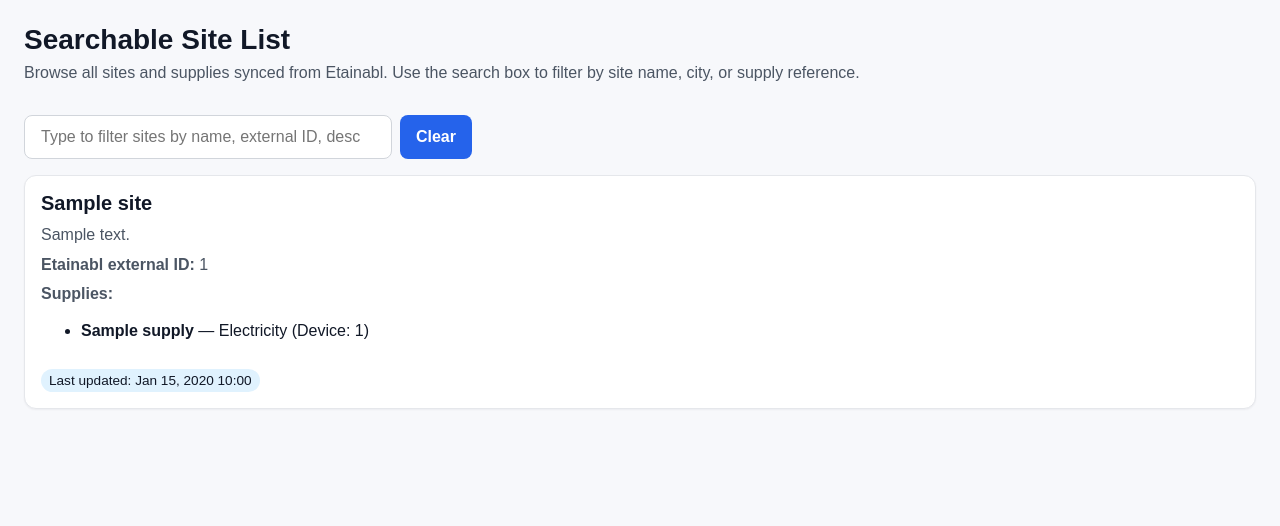
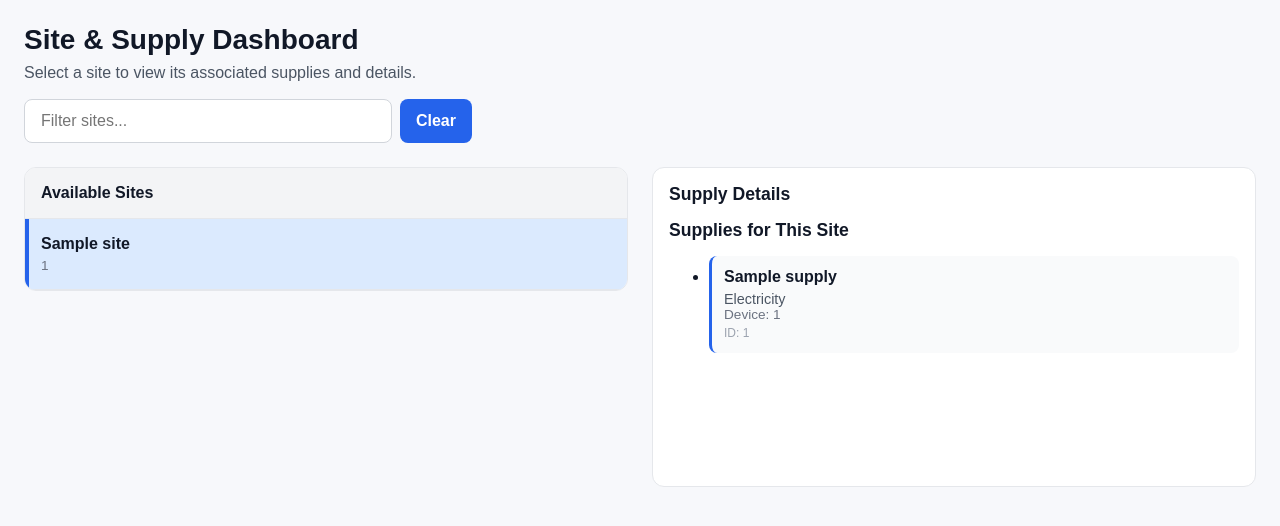
Before and after one commit to tuncnoyan/enerlytix, a Django app: page / in a window 1280 px wide. Shown: the top 526 px of the page. Run offline with Django 5.2, Linux system fonts and the light colour scheme; tables that the repository leaves empty hold one stand-in row (values such as "Sample post").

Commit message:
phase 5 implemented

```diff
--- a/django_app/sitesync/urls.py
+++ b/django_app/sitesync/urls.py
@@ -9,4 +9,5 @@ app_name = 'sitesync'
 
 urlpatterns = [
     path('', views.site_list_view, name='site_list'),
+    path('supplies/', views.supply_list_view, name='supply_list'),
 ]
--- a/django_app/sitesync/views.py
+++ b/django_app/sitesync/views.py
@@ -27,6 +27,23 @@ def site_list_view(request):
     })
 
 
+def supply_list_view(request):
+    """Display supplies for a selected site."""
+    site_id = request.GET.get('site_id')
+    supplies = []
+
+    if site_id:
+        try:
+            supplies = Supply.objects.filter(site_id=int(site_id)).order_by('name')
+        except (ValueError, TypeError):
+            supplies = []
+
+    return render(request, 'sitesync/supply_list.html', {
+        'supplies': supplies,
+        'site_id': site_id,
+    })
+
+
 class SiteViewSet(viewsets.ReadOnlyModelViewSet):
     """ViewSet for Site model."""
     queryset = Site.objects.all()
--- a/django_app/static/sitesync/js/site_search.js
+++ b/django_app/static/sitesync/js/site_search.js
@@ -1,20 +1,32 @@
 document.addEventListener('DOMContentLoaded', () => {
+    "use strict";
+
     const searchInput = document.getElementById('site-search');
     if (!searchInput) {
         return;
     }
 
-    const cards = Array.from(document.querySelectorAll('.site-card'));
+    const siteItems = Array.from(document.querySelectorAll('.site-item'));
 
     const filterSites = () => {
         const query = searchInput.value.trim().toLowerCase();
-        cards.forEach((card) => {
-            const text = card.textContent.toLowerCase();
+        siteItems.forEach((item) => {
+            const text = item.textContent.toLowerCase();
             const visible = !query || text.includes(query);
-            card.style.display = visible ? '' : 'none';
+            item.style.display = visible ? '' : 'none';
         });
     };
 
     searchInput.addEventListener('input', filterSites);
     filterSites();
 });
+
+// Make filterSites available globally for the Clear button
+function filterSites() {
+    "use strict";
+    const searchInput = document.getElementById('site-search');
+    if (searchInput) {
+        const event = new Event('input', { bubbles: true });
+        searchInput.dispatchEvent(event);
+    }
+}
--- /dev/null
+++ b/django_app/static/sitesync/js/site_selection.js
@@ -0,0 +1,66 @@
+/**
+ * JavaScript for handling site selection and supply list loading.
+ */
+
+function selectSite(siteId, event) {
+    "use strict";
+
+    // Prevent event bubbling
+    if (event) {
+        event.preventDefault();
+    }
+
+    // Update UI: mark selected site
+    const siteItems = document.querySelectorAll('.site-item');
+    siteItems.forEach(item => {
+        item.classList.remove('selected');
+    });
+    event.target.closest('.site-item').classList.add('selected');
+
+    // Load supplies for the selected site
+    loadSupplies(siteId);
+}
+
+function loadSupplies(siteId) {
+    "use strict";
+
+    const supplyPanel = document.getElementById('supply-panel');
+    if (!supplyPanel) {
+        console.error('Supply panel not found');
+        return;
+    }
+
+    // Show loading state
+    supplyPanel.innerHTML = '<h3>Supply Details</h3><div class="empty-state"><p>Loading supplies...</p></div>';
+
+    // Fetch supplies
+    fetch('/supplies/?site_id=' + encodeURIComponent(siteId))
+        .then(response => {
+            if (!response.ok) {
+                throw new Error('Failed to load supplies');
+            }
+            return response.text();
+        })
+        .then(html => {
+            // Replace panel content with fetched HTML
+            supplyPanel.innerHTML = '<h3>Supply Details</h3>' + html;
+        })
+        .catch(error => {
+            console.error('Error loading supplies:', error);
+            supplyPanel.innerHTML = '<h3>Supply Details</h3><div class="empty-state"><p>Error loading supplies. Please try again.</p></div>';
+        });
+}
+
+// Auto-select first site on page load if available
+document.addEventListener('DOMContentLoaded', function() {
+    "use strict";
+    const firstSite = document.querySelector('.site-item');
+    if (firstSite) {
+        // Simulate click on first site
+        const siteId = firstSite.getAttribute('data-site-id');
+        firstSite.classList.add('selected');
+        if (siteId) {
+            loadSupplies(siteId);
+        }
+    }
+});
--- a/django_app/templates/sitesync/site_list.html
+++ b/django_app/templates/sitesync/site_list.html
@@ -3,31 +3,35 @@
 <html lang="en">
 <head>
     <meta charset="UTF-8">
-    <title>Site list</title>
+    <title>Site & Supply Dashboard</title>
     <link rel="stylesheet" href="https://cdnjs.cloudflare.com/ajax/libs/normalize/8.0.1/normalize.min.css" integrity="sha512-NhSCkB+YbzPh/M+QqUFCrj9+JfIUq8+HQ/Ju1qoZYY2+ZRi+R0QO7Iy+I6gk5beO8e4P5ZfReVIjz7XQeS+eUw==" crossorigin="anonymous" referrerpolicy="no-referrer" />
     <style>
+        * {
+            box-sizing: border-box;
+        }
         body {
             font-family: Arial, sans-serif;
-            margin: 1.5rem;
+            margin: 0;
+            padding: 1.5rem;
             background-color: #f7f8fb;
             color: #111827;
         }
         .header {
-            display: flex;
-            justify-content: space-between;
-            align-items: center;
-            margin-bottom: 1rem;
-            flex-wrap: wrap;
-            gap: 1rem;
+            margin-bottom: 1.5rem;
         }
         .header h1 {
-            margin: 0;
+            margin: 0 0 0.5rem;
             font-size: 1.75rem;
         }
+        .header p {
+            margin: 0.25rem 0;
+            color: #4b5563;
+        }
         .search-bar {
-            width: min(100%, 28rem);
+            margin-top: 1rem;
             display: flex;
             gap: 0.5rem;
+            width: min(100%, 28rem);
         }
         .search-bar input {
             flex: 1;
@@ -48,100 +52,164 @@
         .search-bar button:hover {
             background-color: #1d4ed8;
         }
-        .summary {
-            margin-top: 0.5rem;
+        .content-layout {
+            display: grid;
+            grid-template-columns: 1fr 1fr;
+            gap: 1.5rem;
+            margin-top: 1.5rem;
+        }
+        @media (max-width: 1024px) {
+            .content-layout {
+                grid-template-columns: 1fr;
+            }
+        }
+        .site-column {
+            display: flex;
+            flex-direction: column;
+        }
+        .site-list {
+            border: 1px solid #e5e7eb;
+            border-radius: 0.75rem;
+            overflow: hidden;
+            background: white;
+        }
+        .site-list-header {
+            padding: 1rem;
+            background: #f3f4f6;
+            border-bottom: 1px solid #e5e7eb;
+            font-weight: 600;
+        }
+        .site-items {
+            max-height: 70vh;
+            overflow-y: auto;
+            list-style: none;
+            margin: 0;
+            padding: 0;
+        }
+        .site-item {
+            padding: 1rem;
+            border-bottom: 1px solid #e5e7eb;
+            cursor: pointer;
+            transition: background-color 0.2s;
+        }
+        .site-item:hover {
+            background-color: #f9fafb;
+        }
+        .site-item.selected {
+            background-color: #dbeafe;
+            border-left: 4px solid #2563eb;
+            padding-left: calc(1rem - 4px);
+        }
+        .site-item-name {
+            font-weight: 600;
+            margin-bottom: 0.25rem;
+        }
+        .site-item-id {
+            font-size: 0.85rem;
+            color: #6b7280;
+        }
+        .supply-column {
+            display: flex;
+            flex-direction: column;
+        }
+        .supply-panel {
+            border: 1px solid #e5e7eb;
+            border-radius: 0.75rem;
+            background: white;
+            padding: 1rem;
+            min-height: 20rem;
+        }
+        .supply-panel h3 {
+            margin: 0 0 1rem;
+            font-size: 1.1rem;
+            color: #111827;
+        }
+        .supply-list {
+            list-style: none;
+            margin: 0;
+            padding: 0;
+        }
+        .supply-item {
+            padding: 0.75rem;
+            margin-bottom: 0.5rem;
+            background: #f9fafb;
+            border-radius: 0.5rem;
+            border-left: 3px solid #2563eb;
+        }
+        .supply-name {
+            font-weight: 600;
+            color: #111827;
+            margin-bottom: 0.25rem;
+        }
+        .supply-type {
+            font-size: 0.9rem;
             color: #4b5563;
         }
-        .site-grid {
-            display: grid;
-            grid-template-columns: repeat(auto-fit, minmax(20rem, 1fr));
-            gap: 1rem;
+        .supply-device {
+            font-size: 0.85rem;
+            color: #6b7280;
         }
-        .site-card {
-            background: white;
-            border: 1px solid #e5e7eb;
-            border-radius: 0.75rem;
-            box-shadow: 0 1px 2px rgba(15, 23, 42, 0.05);
-            padding: 1rem;
-        }
-        .site-card h2 {
-            margin: 0 0 0.5rem;
-            font-size: 1.25rem;
-            color: #111827;
-        }
-        .site-card p {
-            margin: 0.35rem 0;
-            line-height: 1.5;
-            color: #4b5563;
-        }
-        .site-card .tag {
-            display: inline-block;
-            margin-top: 0.75rem;
-            padding: 0.25rem 0.5rem;
-            font-size: 0.85rem;
-            color: #111827;
-            background: #e0f2fe;
-            border-radius: 9999px;
+        .supply-id {
+            font-size: 0.75rem;
+            color: #9ca3af;
+            margin-top: 0.25rem;
         }
         .empty-state {
             padding: 2rem;
-            background: white;
-            border: 1px dashed #d1d5db;
-            border-radius: 0.75rem;
             text-align: center;
             color: #6b7280;
+            border: 1px dashed #d1d5db;
+            border-radius: 0.5rem;
+            background: #fafafa;
         }
     </style>
 </head>
 <body>
     <div class="header">
-        <div>
-            <h1>Searchable Site List</h1>
-            <p class="summary">Browse all sites and supplies synced from Etainabl. Use the search box to filter by site name, city, or supply reference.</p>
-        </div>
+        <h1>Site & Supply Dashboard</h1>
+        <p>Select a site to view its associated supplies and details.</p>
         <div class="search-bar">
-            <input id="site-search" type="search" value="{{ query|default_if_none:'' }}" placeholder="Type to filter sites by name, external ID, description, or supply name" aria-label="Search sites" />
+            <input id="site-search" type="search" value="{{ query|default_if_none:'' }}" placeholder="Filter sites..." aria-label="Search sites" />
             <button type="button" onclick="document.getElementById('site-search').value=''; filterSites();">Clear</button>
         </div>
     </div>
 
+    <div class="content-layout">
+        <div class="site-column">
             {% if sites %}
-        <div class="site-grid" id="site-grid">
+                <div class="site-list">
+                    <div class="site-list-header">Available Sites</div>
+                    <ul class="site-items" id="site-items">
                         {% for site in sites %}
-                <article class="site-card">
-                    <h2>{{ site.name }}</h2>
-                    {% if site.description %}<p>{{ site.description }}</p>{% endif %}
-                    <p><strong>Etainabl external ID:</strong> {{ site.external_id }}</p>
-
-                    {% if site.supplies.exists %}
-                        <p><strong>Supplies:</strong></p>
-                        <ul>
-                            {% for supply in site.supplies.all %}
-                                <li>
-                                    <strong>{{ supply.name }}</strong>
-                                    {% if supply.utility_type %} — {{ supply.get_utility_type_display }}{% endif %}
-                                    {% if supply.device_id %} (Device: {{ supply.device_id }}){% endif %}
+                            <li class="site-item" data-site-id="{{ site.id }}" onclick="selectSite({{ site.id }}, event)">
+                                <div class="site-item-name">{{ site.name }}</div>
+                                <div class="site-item-id">{{ site.external_id }}</div>
                             </li>
                         {% endfor %}
                     </ul>
-                    {% else %}
-                        <p>No supplies attached to this site.</p>
-                    {% endif %}
-
-                    <div class="tag">Last updated: {{ site.updated_at|date:'M d, Y H:i' }}</div>
-                </article>
-            {% endfor %}
                 </div>
             {% else %}
-        <div class="empty-state" id="empty-state">
+                <div class="empty-state">
                     {% if query %}
-                <p>No sites match your search for “{{ query }}”. Try a broader term.</p>
+                        <p>No sites match your search. Try a different term.</p>
                     {% else %}
-                <p>No sites are available yet. Run the Etainabl sync to populate site data.</p>
+                        <p>No sites available. Please sync data first.</p>
                     {% endif %}
                 </div>
             {% endif %}
-    <script src="https://cdnjs.cloudflare.com/ajax/libs/modernizr/2.8.3/modernizr.min.js" integrity="sha512-xG5zfYcQ4WGNiXfMKakgR2cf0QZUMprh3Nn6sVFmw2WwbN3yg5Q3kA/97N3ehpM2ia7x2OnEjmz4vnHem5q0ng==" crossorigin="anonymous" referrerpolicy="no-referrer"></script>
+        </div>
+
+        <div class="supply-column">
+            <div class="supply-panel" id="supply-panel">
+                <h3>Supply Details</h3>
+                <div class="empty-state">
+                    <p>Select a site to view its supplies.</p>
+                </div>
+            </div>
+        </div>
+    </div>
+
+    <script src="{% static 'sitesync/js/site_selection.js' %}"></script>
     <script src="{% static 'sitesync/js/site_search.js' %}"></script>
 </body>
 </html>
--- /dev/null
+++ b/django_app/templates/sitesync/supply_list.html
@@ -0,0 +1,21 @@
+{% if supplies %}
+    <div class="supply-list">
+        <h3>Supplies for This Site</h3>
+        <ul class="supply-items">
+            {% for supply in supplies %}
+                <li class="supply-item">
+                    <div class="supply-name"><strong>{{ supply.name }}</strong></div>
+                    <div class="supply-type">{{ supply.get_utility_type_display }}</div>
+                    {% if supply.device_id %}
+                        <div class="supply-device">Device: {{ supply.device_id }}</div>
+                    {% endif %}
+                    <div class="supply-id small">ID: {{ supply.external_id }}</div>
+                </li>
+            {% endfor %}
+        </ul>
+    </div>
+{% else %}
+    <div class="supply-empty">
+        <p>No supplies for this site.</p>
+    </div>
+{% endif %}
```
Also changed, not shown: django_app/sitesync/tests/test_site_search.py (+7 -3 lines), django_app/sitesync/tests/test_supply_endpoints.py (added, +96 -0 lines), django_app/sitesync/tests/test_supply_filtering.py (added, +109 -0 lines), django_app/sitesync/tests/test_supply_list_view.py (added, +133 -0 lines), django_app/sitesync/tests/test_views.py (+4 -1 lines), specs/001-etainabl-site-supply-sync/tasks.md (+9 -9 lines). Lines whose indentation alone changed are shown as unchanged.
